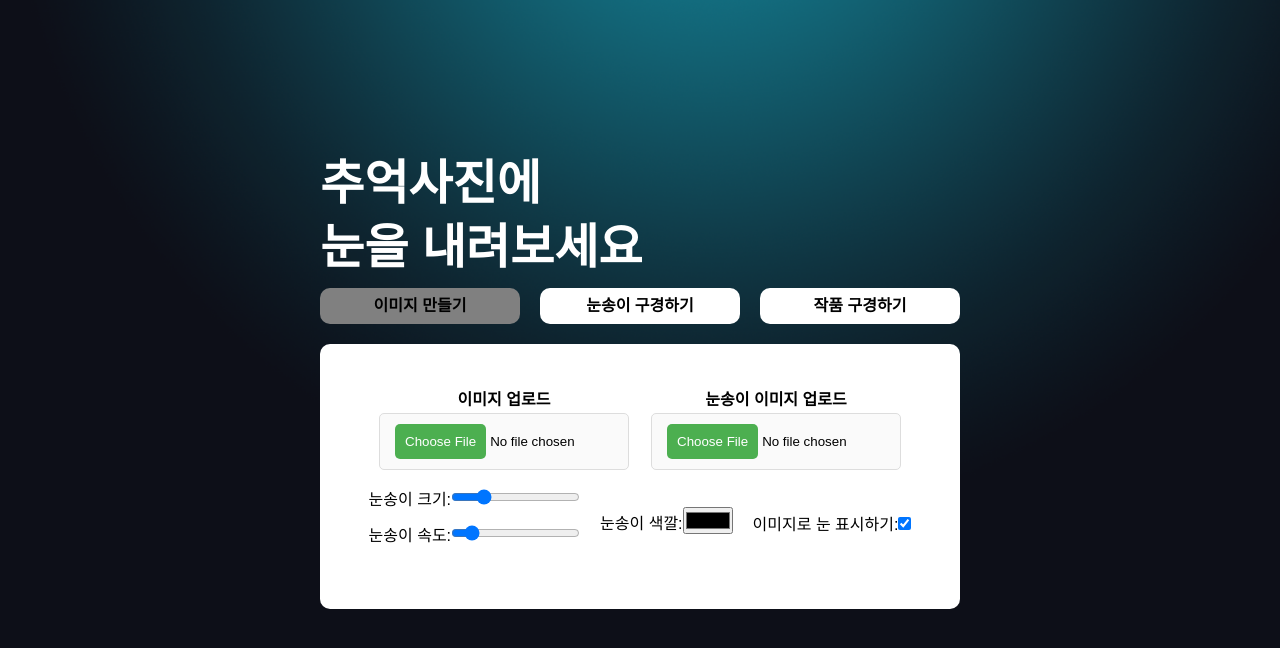
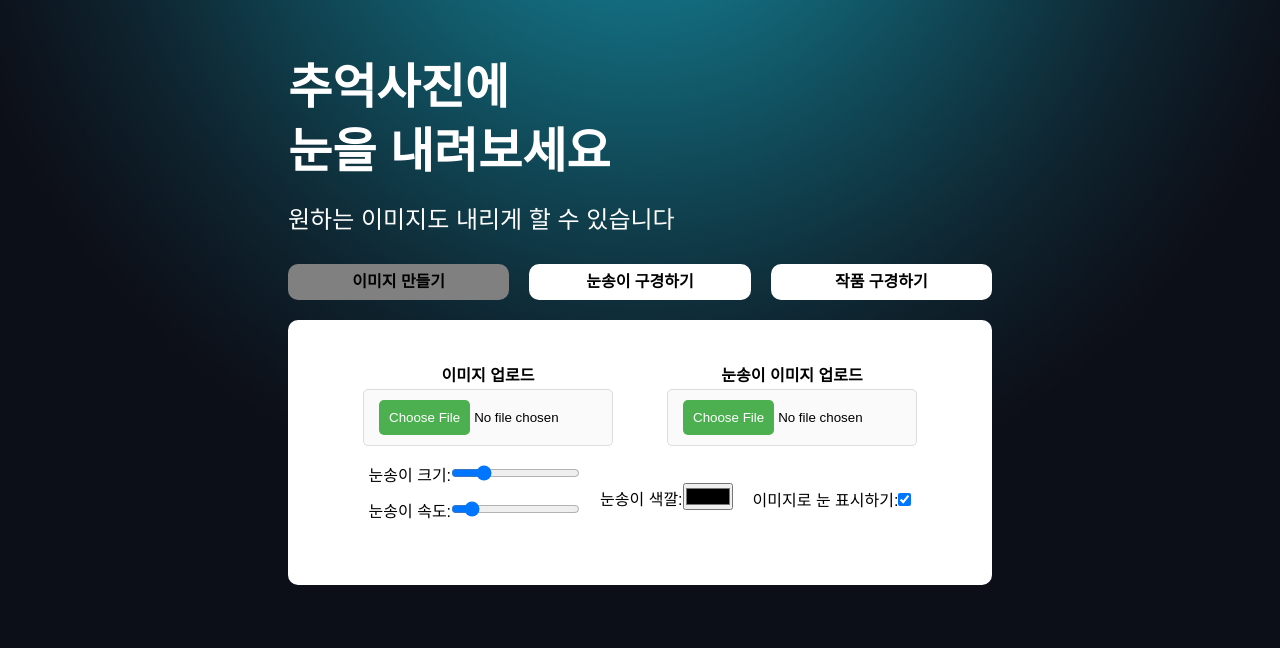
Before and after one commit to GDSC-snowflowerthon/SnowPick-team07-web, a React (Create React App) app: page / in a window 1280 px wide. Shown: the top 648 px of the page. Built offline with nearby package versions, Linux system fonts and the light colour scheme; no server answers; a web font is replaced by a local one.

Commit message:
fix : 각 컴포넌트 디자인 변경

```diff
--- a/src/components/ListCard/style.jsx
+++ b/src/components/ListCard/style.jsx
@@ -2,8 +2,9 @@ import styled from "styled-components";
 import CardImg from "../../assets/images/cardImg.png";
 
 export const ListContainer = styled.div`
-  width: 1536px;
-  height: 100vh;
+  /* width: 1536px; */
+  /* height: 100vh; */
+  height: 100%;
   display: flex;
   flex-wrap: wrap;
   align-items: flex-start;
@@ -21,24 +22,28 @@ export const CardContainer = styled.div`
   margin: 5px; // 카드 사이에 마진
   padding: 5px;
   /* background-color: green; */
-  background-image: url(${CardImg});
-  background-size: cover;
-  background-position: center;
+  /* background-image: url(${CardImg}); */
+  /* background-size: cover;
+  background-position: center; */
 `;
 
 export const GifCardContainer = styled.div`
-  width: 620px;
-  height: 400px;
+  width: 280px;
+  height: 200px;
   border-radius: 10px;
-  margin: 5px; // 카드 사이에 마진
+  margin: 30px; // 카드 사이에 마진
+  box-shadow: 5px 5px;
   /* padding: 5px; */
-  background-image: url(${CardImg});
-  background-size: cover;
+  /* background-image: url(${CardImg}); */
+  /* background-size: cover;
   background-position: center;
-  repeat: no-repeat;
+  repeat: no-repeat; */
 `;
 
 export const ImageContainer = styled.img`
+  border-radius: 100%;
+  box-shadow: 5px 5px;
+  border: 1px solid black;
   align-items: center;
   justify-content: center;
   margin: 26px 16px;
@@ -47,11 +52,12 @@ export const ImageContainer = styled.img`
 `;
 
 export const GifImageContainer = styled.img`
+  border-radius: 10px;
   align-items: center;
   justify-content: center;
-  margin: 68px 42px;
-  width: 452px;
-  height: 286px;
+  /* margin: 68px 42px; */
+  width: 280px;
+  height: 200px;
 `;
 
 export const ListRowContainer = styled.div`
@@ -61,9 +67,15 @@ export const ListRowContainer = styled.div`
   justify-content: center;
   height: auto;
   margin-left: 50px;
-  margin-top: 40px;
+  margin-top: 50px;
 `;
 
-export const GifListContiner = styled(ListRowContainer)`
-  margin-left: 85px;
+export const GifListContiner = styled.div`
+  display: flex;
+  flex-wrap: wrap;
+  align-items: flex-start;
+  justify-content: center;
+  height: auto;
+  margin-left: 0px;
+  margin-top: 0px;
 `;
--- a/src/components/Popup/style.jsx
+++ b/src/components/Popup/style.jsx
@@ -31,7 +31,7 @@ export const PopupContainer = styled.div`
 
 // 다운로드 문구
 export const DownloadTitle = styled.p`
-  font-size: 28px;
+  font-size: 18px;
   font-weight: 600;
   margin-bottom: 20px;
 `;
--- a/src/components/home/snowEffect/style.jsx
+++ b/src/components/home/snowEffect/style.jsx
@@ -6,7 +6,7 @@ export const Container = styled.div`
   background-color: white;
   border-radius: 10px;
   padding: 3rem;
-  width: 50%;
+  width: 55%;
 `;
 
 export const FileInputContainer = styled.div`
--- a/src/index.js
+++ b/src/index.js
@@ -8,7 +8,10 @@ root.render(
   <React.StrictMode>
     <div
       style={{
-        height: "100vh",
+        // height: "120vh",
+        overflowY: "auto",
+        backgroundPosition: "center center",
+        backgroundAttachment: "fixed",
         backgroundImage: `url('/img/background2.png')`,
         backgroundSize: "cover",
       }}>
--- a/src/pages/gifList/style.jsx
+++ b/src/pages/gifList/style.jsx
@@ -1,9 +1,13 @@
 import styled from "styled-components";
-import BackgroundImage from "../../assets/images/backgroundImg.png";
-// import CardImg from "../../assets/images/cardImg.png";
 
 export const ListPageContainer = styled.div`
-  background-image: url(${BackgroundImage});
-  background-size: cover;
-  /* background-position: center; */
+  margin: 0 auto;
+  width: 55%;
+  height: 500px;
+  background-color: white;
+  display: flex;
+  align-items: center;
+  justify-content: center;
+  overflow-y: auto;
+  border-radius: 10px;
 `;
--- a/src/pages/layout/Navbar.jsx
+++ b/src/pages/layout/Navbar.jsx
@@ -1,13 +1,49 @@
-// Navbar.jsx
+import { useLocation } from "react-router-dom";
 import * as S from "./style";
 
 const NavBar = () => {
+  const location = useLocation();
+  let mainText;
+
+  switch (location.pathname) {
+    case "/":
+      mainText = (
+        <>
+          <S.MainText>추억사진에</S.MainText>
+          <S.MainText>눈을 내려보세요</S.MainText>
+          <S.MiddleText>원하는 이미지도 내리게 할 수 있습니다 </S.MiddleText>
+        </>
+      );
+      break;
+    case "/list":
+      mainText = (
+        <>
+          <S.MainText>눈송이 구경하기</S.MainText>
+          <S.MiddleText>다른 사람의 눈송이를 구경해보세요</S.MiddleText>
+        </>
+      );
+      break;
+    case "/gifList":
+      mainText = (
+        <>
+          <S.MainText>작품 구경하기</S.MainText>
+          <S.MiddleText>다른 사람의 작품을 구경해보세요</S.MiddleText>
+        </>
+      );
+      break;
+    // 여기에 추가 경로들에 대한 case를 추가할 수 있습니다.
+    default:
+      mainText = (
+        <>
+          <S.MainText>추억사진에</S.MainText>
+          <S.MainText>눈을 내려보세요</S.MainText>
+        </>
+      );
+  }
+
   return (
     <S.NavContainer>
-      <div>
-        <S.MainText>추억사진에</S.MainText>
-        <S.MainText>눈을 내려보세요</S.MainText>
-      </div>
+      <div>{mainText}</div>
       <S.NavLinkDiv>
         <S.StyledNavLink to="/">이미지 만들기</S.StyledNavLink>
         <S.StyledNavLink to="/list">눈송이 구경하기</S.StyledNavLink>
--- a/src/pages/layout/style.jsx
+++ b/src/pages/layout/style.jsx
@@ -66,14 +66,13 @@ import { NavLink } from "react-router-dom";
 export const NavContainer = styled.div`
   /* height: 75px; */
   margin: 0 auto;
-  padding-top: 10rem;
-  width: 50%;
+  padding-top: 4rem;
+  width: 55%;
   color: white;
   /* background-color: rgba(255, 255, 255, 1); */
   font-weight: bold;
   display: flex;
   flex-direction: column;
-  /* justify-content: center; */
   align-items: start;
 `;
 
@@ -153,3 +152,10 @@ export const NavLinkDiv = styled.div`
   display: flex;
   justify-content: space-between;
 `;
+
+export const MiddleText = styled.div`
+  font-weight: 100;
+  font-size: 1.5rem;
+  padding-top: 1rem;
+  padding-bottom: 2rem;
+`;
--- a/src/pages/snowList/style.jsx
+++ b/src/pages/snowList/style.jsx
@@ -3,7 +3,16 @@ import BackgroundImage from "../../assets/images/backgroundImg.png";
 // import CardImg from "../../assets/images/cardImg.png";
 
 export const ListPageContainer = styled.div`
-  background-image: url(${BackgroundImage});
-  background-size: cover;
+  margin: 0 auto;
+  width: 55%;
+  height: 500px;
+  background-color: white;
+  display: flex;
+  align-items: center;
+  justify-content: center;
+  overflow-y: auto;
+  border-radius: 10px;
+  /* background-image: url(${BackgroundImage});
+  background-size: cover; */
   /* background-position: center; */
 `;
```
